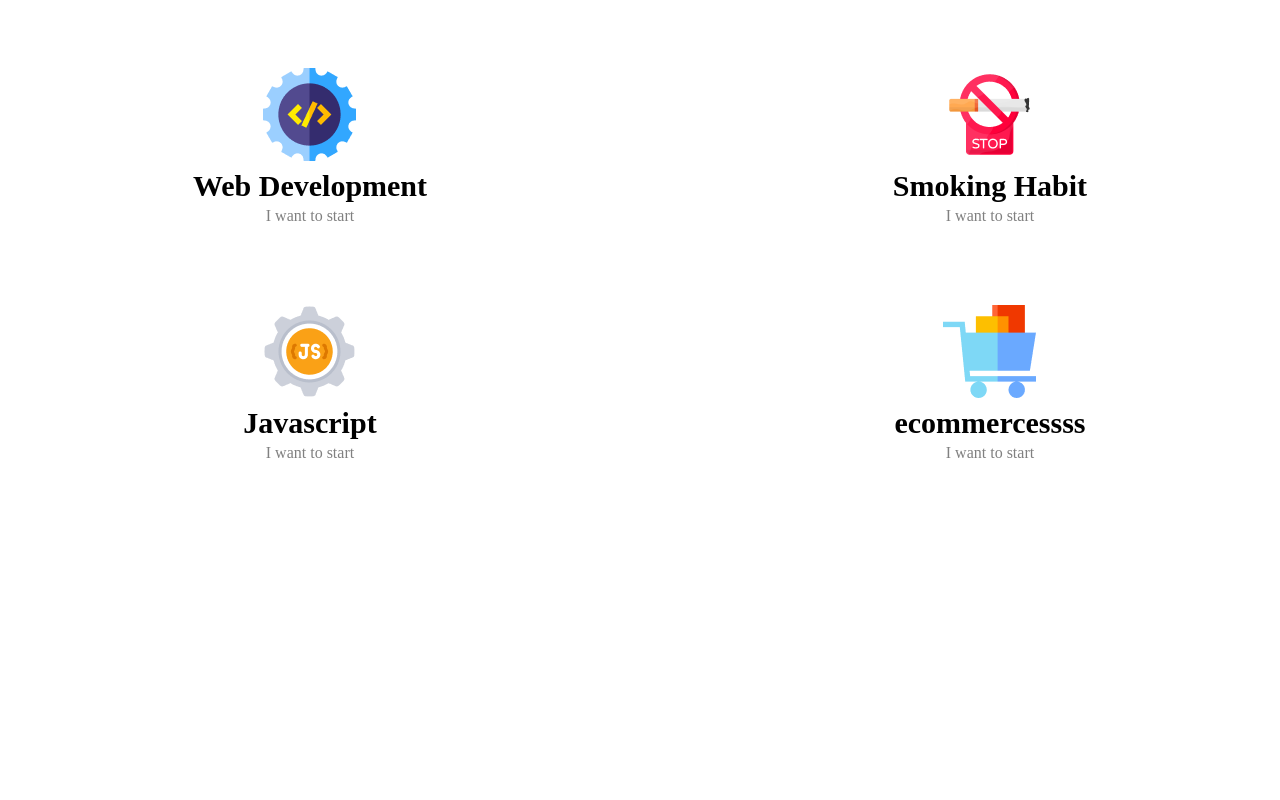
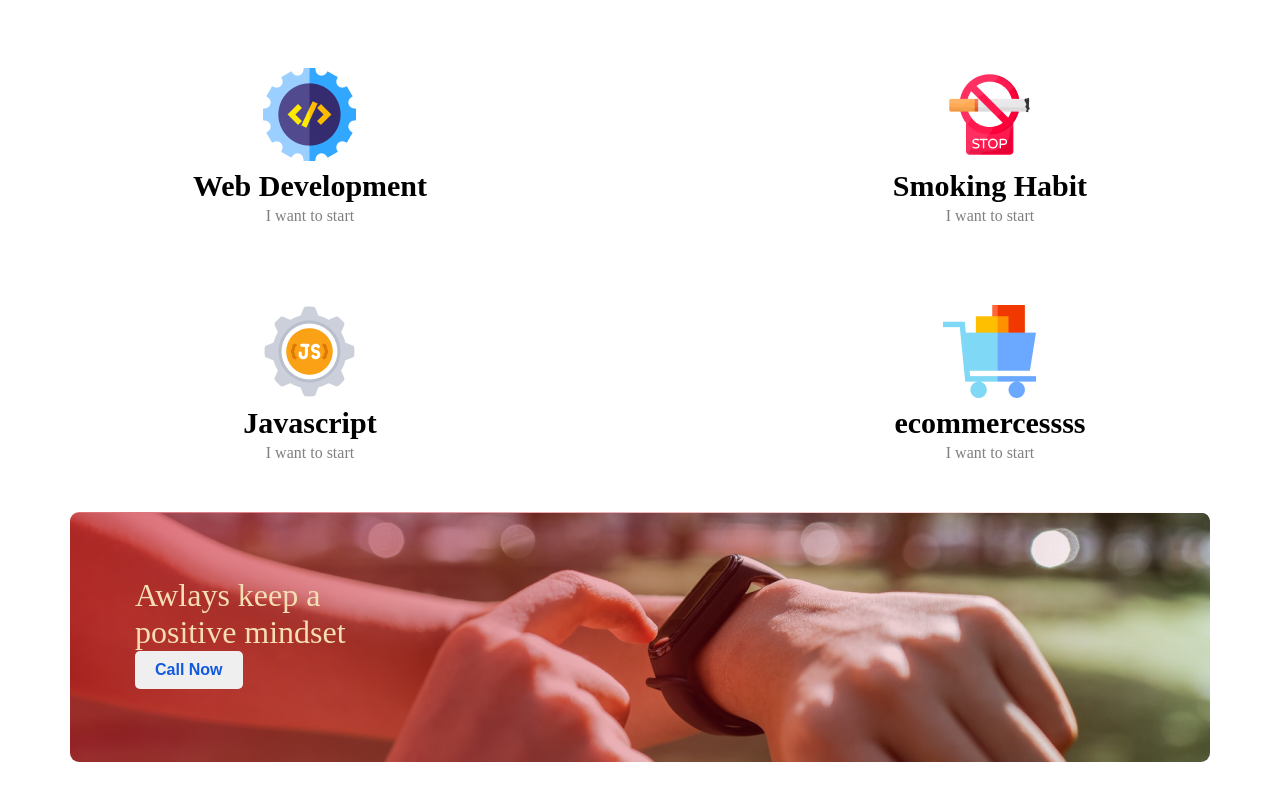
Before and after one commit to redoyhossin/htmlCssProject, a plain HTML site: page Index.html in a window 1280 px wide. Shown: the part 1688-2488 px from the top of the page. Before the commit the page ends 2150 px from the top, so only its background shows below. Drawn offline with Linux system fonts and the light colour scheme.

Commit message:
commit img gardian

```diff
--- a/Customecss/Style.css
+++ b/Customecss/Style.css
@@ -99,6 +99,38 @@ my plans-State
 my plans-end
 *********************/
 
+/* background: linear-gradient(90deg, #F15B22 0%, rgba(241, 91, 34, 0.00) 100%); */
+/*****************
+ gardianPic_body_state
+  ***********************/
+.gardianPic_body{
+    margin: 50px auto;
+    background-image:linear-gradient( 90deg,#c60b1b99,Transparent),url("/images/watch.png");
+    width: 1140px;
+    height: 250px;
+    border-radius:9px;
+    background-repeat: no-repeat;
+    background-size: cover;
+}
+
+.img-body-btn{
+    padding: 10px 20px;
+    border-radius: 5px ;
+    border: none;
+    color: #1159df;
+    font-weight: bold;
+    font-size:medium;
+}
+
+#size-img-text{
+    padding:65px;
+}
+/*****************
+ gardianPic_body-End
+  ***********************/
+
+
+
 /*******************
 
             main-end
--- a/Index.html
+++ b/Index.html
@@ -64,16 +64,23 @@
                     </p>
                     <ul style="outline: none; color: grey;" id="unol">
                         <li>
-                            <span> <i style="color: aqua; padding: 0px 8px;" class="fa-solid fa-check fa-beat"></i></span> Contrary to popular belief, is not simply.
+                            <span> <i style="color: aqua; padding: 0px 8px;"
+                                    class="fa-solid fa-check fa-beat"></i></span> Contrary to popular belief, is not
+                            simply.
                         </li>
 
-                        <li><span> <i style="color: aqua; padding: 0px 8px;" class="fa-solid fa-check fa-beat"></i></span> Contrary to popular belief.
+                        <li><span> <i style="color: aqua; padding: 0px 8px;"
+                                    class="fa-solid fa-check fa-beat"></i></span> Contrary to popular belief.
                         </li>
-                        <li><span> <i style="color: aqua; padding: 0px 8px;" class="fa-solid fa-check fa-beat"></i></span>Contrary to popular , is not simply.
+                        <li><span> <i style="color: aqua; padding: 0px 8px;"
+                                    class="fa-solid fa-check fa-beat"></i></span>Contrary to popular , is not simply.
                         </li>
-                        <li><span> <i style="color: aqua; padding: 0px 8px;" class="fa-solid fa-check fa-beat"></i></span>Contrary to popular belief, is not simply.
+                        <li><span> <i style="color: aqua; padding: 0px 8px;"
+                                    class="fa-solid fa-check fa-beat"></i></span>Contrary to popular belief, is not
+                            simply.
                         </li>
-                        <li><span> <i style="color: aqua; padding: 0px 8px;" class="fa-solid fa-check fa-beat"></i></span>Contrary to popular simply.
+                        <li><span> <i style="color: aqua; padding: 0px 8px;"
+                                    class="fa-solid fa-check fa-beat"></i></span>Contrary to popular simply.
                         </li>
                     </ul>
                 </div>
@@ -122,6 +129,14 @@
                 MyPlans-end -
             -------------------------------->
         </aside>
+        <div>
+            <div class="gardianPic_body">
+                <div id="size-img-text">
+                    <h1 style="color:wheat;font-weight: 500;">Awlays keep a <br> positive mindset</h1>
+                    <button class="img-body-btn" type="button" >Call Now</button>
+                </div>
+            </div>
+        </div>
     </main>
 
 </body>
```
